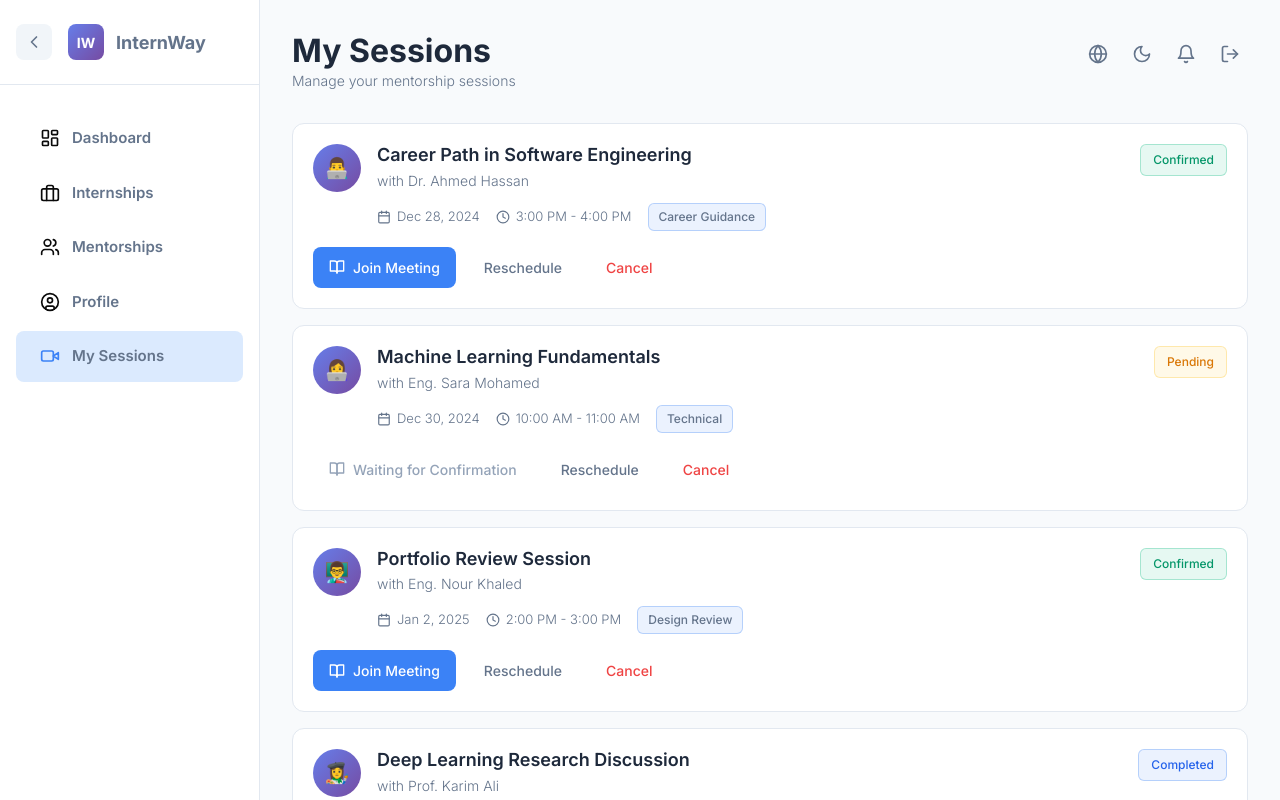
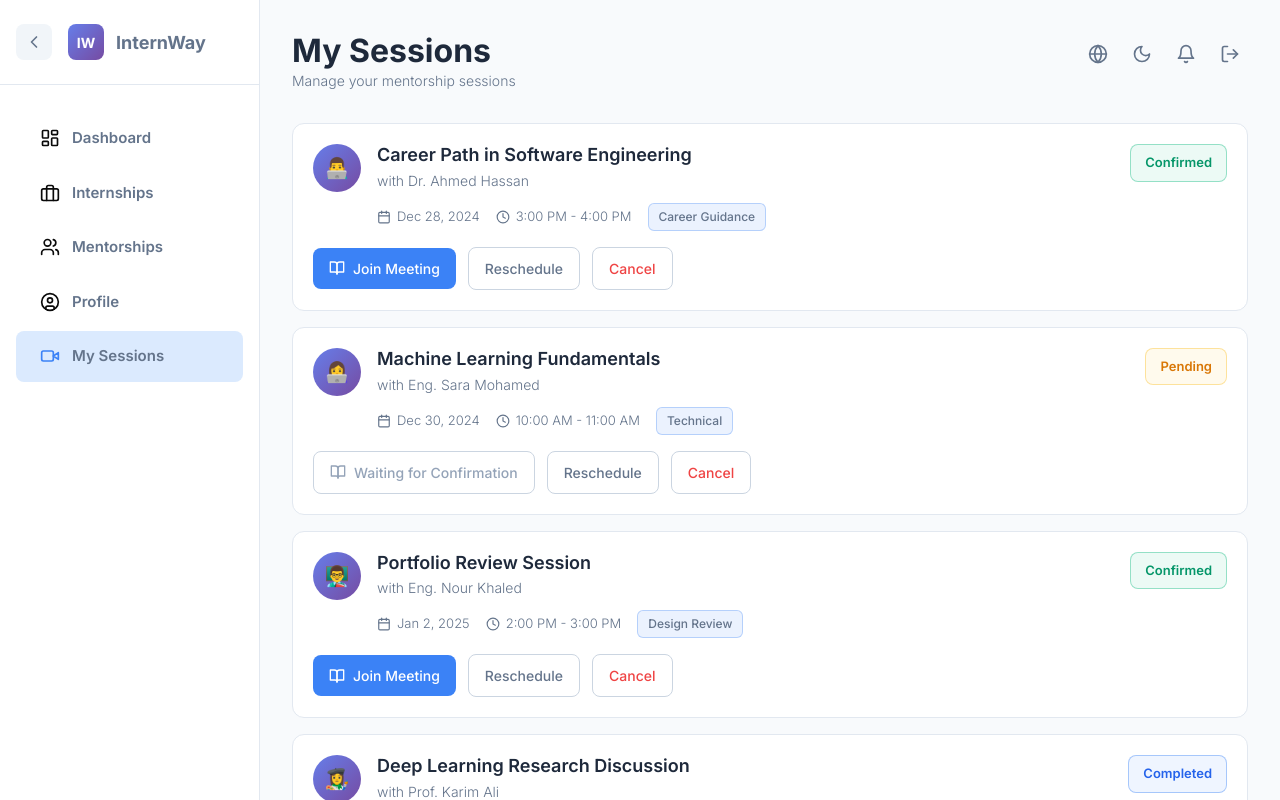
Before and after one commit to omarsameh-in/proj-intership, a Next.js app: page /student/sessions in a window 1280 px wide. Built offline with nearby package versions, Linux system fonts and the light colour scheme.

Commit message:
Enhance sessions page: Add prominent borders to status badges and action buttons in both light and dark modes

```diff
--- a/app/student/sessions/sessions.module.css
+++ b/app/student/sessions/sessions.module.css
@@ -443,29 +443,29 @@
 
 /* Status Badge */
 .statusBadge {
-    padding: 0.375rem 0.75rem;
-    border-radius: 0.375rem;
-    font-size: 0.75rem;
-    font-weight: 500;
+    padding: 0.5rem 0.875rem;
+    border-radius: 0.5rem;
+    font-size: 0.8125rem;
+    font-weight: 600;
     white-space: nowrap;
     flex-shrink: 0;
 }
 
 .statusBadge.confirmed {
-    background: rgba(16, 185, 129, 0.15);
-    border: 1px solid rgba(16, 185, 129, 0.3);
+    background: rgba(16, 185, 129, 0.1);
+    border: 1.5px solid rgba(16, 185, 129, 0.5);
     color: #10b981;
 }
 
 .statusBadge.waiting {
-    background: rgba(251, 191, 36, 0.15);
-    border: 1px solid rgba(251, 191, 36, 0.3);
+    background: rgba(251, 191, 36, 0.1);
+    border: 1.5px solid rgba(251, 191, 36, 0.5);
     color: #fbbf24;
 }
 
 .statusBadge.completed {
-    background: rgba(59, 130, 246, 0.15);
-    border: 1px solid rgba(59, 130, 246, 0.3);
+    background: rgba(59, 130, 246, 0.1);
+    border: 1.5px solid rgba(59, 130, 246, 0.5);
     color: #3b82f6;
 }
 
@@ -501,7 +501,7 @@
 
 .secondaryButton {
     background: transparent;
-    border: 1px solid #2d3548;
+    border: 1.5px solid #3b4456;
     color: #9ca3af;
 }
 
@@ -513,7 +513,7 @@
 
 .dangerButton {
     background: transparent;
-    border: 1px solid #2d3548;
+    border: 1.5px solid #3b4456;
     color: #ef4444;
 }
 
@@ -524,7 +524,7 @@
 
 .waitingButton {
     background: transparent;
-    border: 1px solid #2d3548;
+    border: 1.5px solid #3b4456;
     color: #6b7280;
 }
 
@@ -729,22 +729,25 @@
 }
 
 :global(body.light-mode) .statusBadge.confirmed {
-    background: rgba(16, 185, 129, 0.1);
+    background: rgba(16, 185, 129, 0.08);
+    border: 1.5px solid rgba(16, 185, 129, 0.4);
     color: #059669;
 }
 
 :global(body.light-mode) .statusBadge.waiting {
-    background: rgba(251, 191, 36, 0.1);
+    background: rgba(251, 191, 36, 0.08);
+    border: 1.5px solid rgba(251, 191, 36, 0.4);
     color: #d97706;
 }
 
 :global(body.light-mode) .statusBadge.completed {
-    background: rgba(59, 130, 246, 0.1);
+    background: rgba(59, 130, 246, 0.08);
+    border: 1.5px solid rgba(59, 130, 246, 0.4);
     color: #2563eb;
 }
 
 :global(body.light-mode) .secondaryButton {
-    border-color: #e2e8f0;
+    border: 1.5px solid #cbd5e1;
     color: #64748b;
 }
 
@@ -755,7 +758,7 @@
 }
 
 :global(body.light-mode) .dangerButton {
-    border-color: #e2e8f0;
+    border: 1.5px solid #cbd5e1;
 }
 
 :global(body.light-mode) .noSessions {
@@ -763,7 +766,7 @@
 }
 
 :global(body.light-mode) .waitingButton {
-    border-color: #e2e8f0;
+    border: 1.5px solid #cbd5e1;
     color: #94a3b8;
 }
 
```
